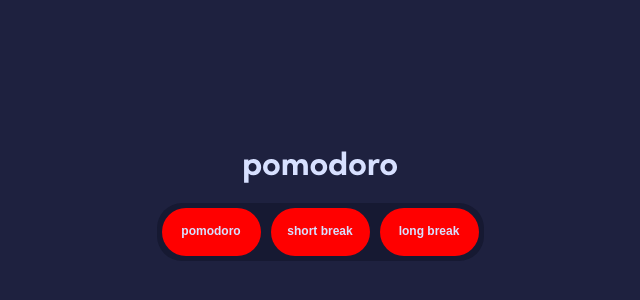
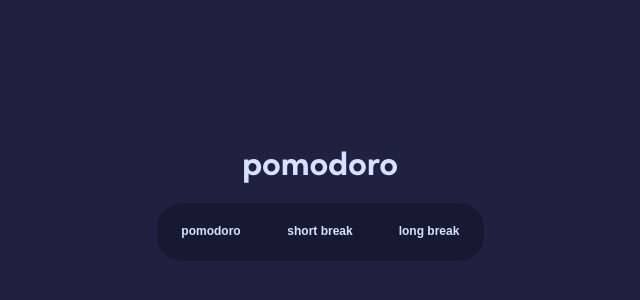
Before and after one commit to achiewe/pomodoro-app, a Next.js app: page / in a window 1280 px wide. Shown: the part 194-494 px from the top of the page, without its empty margins (320-960 px from the left). Built offline with nearby package versions, Linux system fonts and the light colour scheme.

Commit message:
style nav bar

```diff
--- a/src/app/components/NavBar.tsx
+++ b/src/app/components/NavBar.tsx
@@ -3,17 +3,17 @@ import React from "react";
 export default function NavBar() {
   return (
     <div className="w-[327px] flex flex-row items-center gap-[10px] rounded-[25px] bg-[#161932] p-[5px]">
-      <div className="bg-[red] w-[106px] flex justify-center items-center h-[48px] rounded-[25px]">
+      <div className="bg-[#161932] w-[106px] flex justify-center items-center h-[48px] rounded-[25px]">
         <h3 className="text-[12px] leading-[17.77px] font-bold text-[#D7E0FF]">
           pomodoro
         </h3>
       </div>
-      <div className="bg-[red] w-[106px] flex justify-center items-center h-[48px] rounded-[25px]">
+      <div className="bg-[#161932] w-[106px] flex justify-center items-center h-[48px] rounded-[25px]">
         <h3 className="text-[12px] leading-[17.77px] font-bold text-[#D7E0FF]">
           short break
         </h3>
       </div>
-      <div className="bg-[red] w-[106px] flex justify-center items-center h-[48px] rounded-[25px]">
+      <div className="bg-[#161932] w-[106px] flex justify-center items-center h-[48px] rounded-[25px]">
         <h3 className="text-[12px] leading-[17.77px] font-bold text-[#D7E0FF]">
           long break
         </h3>
```
